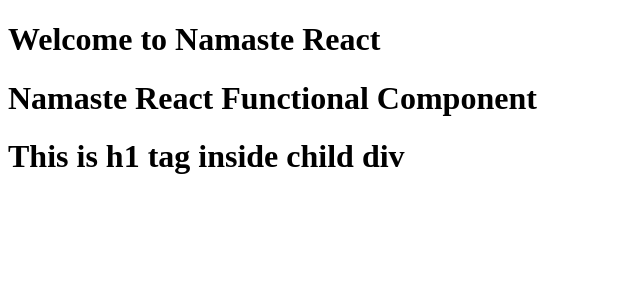
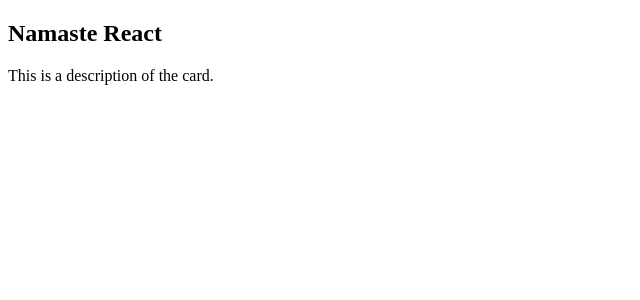
Before and after one commit to nitish754/learning-react, a React (Vite) app: page / in a window 1280 px wide. Shown: the top 300 px of the page, without its empty margins (0-640 px from the left). Built offline with nearby package versions, Linux system fonts and the light colour scheme.

Commit message:
How to create functional component and use it inside other component

```diff
--- a/App.js
+++ b/App.js
@@ -1,22 +1,22 @@
 import React from "react";
 import ReactDOM from "react-dom/client";
 
-const Headingcom = () =>{
-    return <h1>Namaste React Functional Component</h1>
-}
-
-const BodyComponent = () => {
+const TitleComponent = () => {
     return (
-        <div id="parent">
-            <div id="child">
-                <h1>This is h1 tag inside child div</h1>
-            </div>
+        <div>
+            <h2>Namaste React</h2>
         </div>
     );
 }
 
-const headingRoot = ReactDOM.createRoot(document.getElementById("heading"));
-const parentRoot = ReactDOM.createRoot(document.getElementById("root"));
+const CardComponent = () => {
+    return (
+        <div className="card">
+            <TitleComponent />
+            <p>This is a description of the card.</p>
+        </div>
+    );
+}
 
-headingRoot.render(<Headingcom />);
-parentRoot.render(<BodyComponent />);
+const root = ReactDOM.createRoot(document.getElementById("root"));
+root.render(<CardComponent />);
--- a/index.html
+++ b/index.html
@@ -6,13 +6,7 @@
     <title>Namaste React</title>
   </head>
   <body>
-    <h1>Welcome to Namaste React</h1>
-    <div id="heading">
-
-    </div>
-    <div id="root">
-
-    </div>
+    <div id="root"></div>
     <script src="App.js" type="module"></script>
   </body>
 </html>
```
